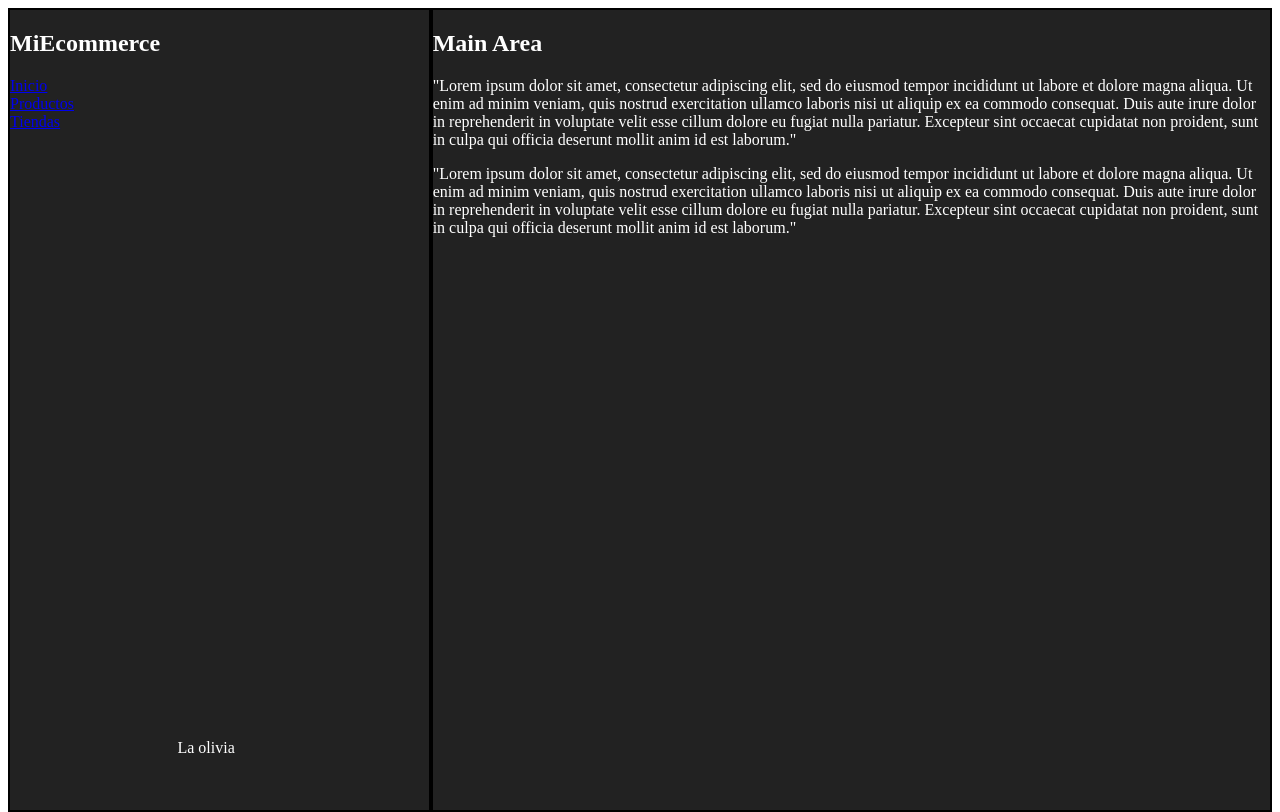
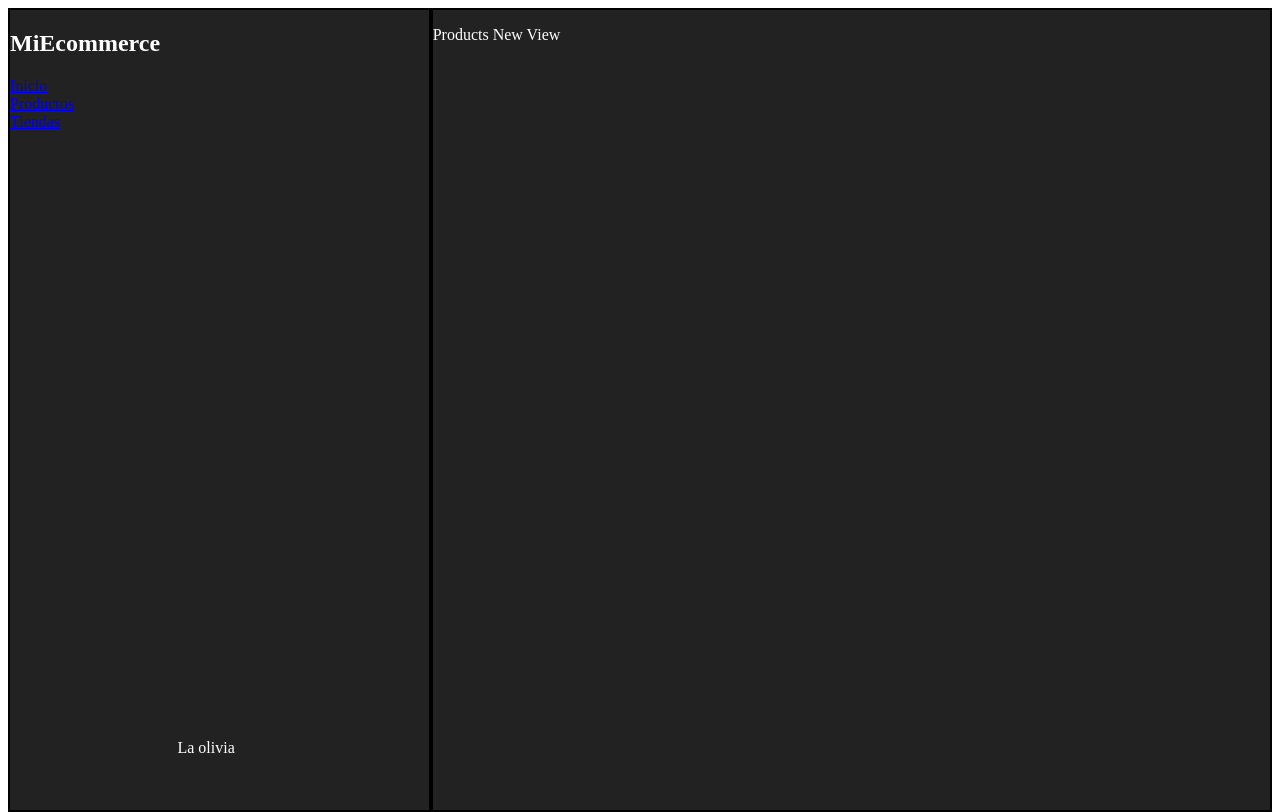
Before and after one commit to aamocca/sprint4ecommerce, a React (Create React App) app: page /products/new in a window 1280 px wide. Built offline with nearby package versions, Linux system fonts and the light colour scheme.

Commit message:
Visualización de objetos

```diff
--- a/src/components/MenuAdmin.js
+++ b/src/components/MenuAdmin.js
@@ -5,6 +5,11 @@ import Navbar from "./Navbar";
 import "../App.css";
 import "../header.css";
 import { GiHamburgerMenu } from "react-icons/gi";
+import ProductList from "../pages/Products/ProductsList/ProductsList";
+import ProductView from "../pages/Products/ProductView/ProductView";
+import ProductsNew from "../pages/Products/ProductsNew/ProductsNew";
+import Home from "../pages/Home/Home";
+import { Route, Routes } from "react-router-dom";
 
 const MenuAdmin = () => {
   const [showNav, setShowNav] = useState(false);
@@ -37,25 +42,12 @@ const MenuAdmin = () => {
           </div>
         </section>
         <section className="menus mainArea">
-          <h1>Main Area</h1>
-          <p>
-            "Lorem ipsum dolor sit amet, consectetur adipiscing elit, sed do
-            eiusmod tempor incididunt ut labore et dolore magna aliqua. Ut enim
-            ad minim veniam, quis nostrud exercitation ullamco laboris nisi ut
-            aliquip ex ea commodo consequat. Duis aute irure dolor in
-            reprehenderit in voluptate velit esse cillum dolore eu fugiat nulla
-            pariatur. Excepteur sint occaecat cupidatat non proident, sunt in
-            culpa qui officia deserunt mollit anim id est laborum."
-          </p>
-          <p>
-            "Lorem ipsum dolor sit amet, consectetur adipiscing elit, sed do
-            eiusmod tempor incididunt ut labore et dolore magna aliqua. Ut enim
-            ad minim veniam, quis nostrud exercitation ullamco laboris nisi ut
-            aliquip ex ea commodo consequat. Duis aute irure dolor in
-            reprehenderit in voluptate velit esse cillum dolore eu fugiat nulla
-            pariatur. Excepteur sint occaecat cupidatat non proident, sunt in
-            culpa qui officia deserunt mollit anim id est laborum."
-          </p>
+          <Routes>
+            <Route path="/products" element={<ProductList />} />
+            <Route path="/" element={<Home />} />
+            <Route path="/products/:id" element={<ProductView />} />
+            <Route path="/products/new" element={<ProductsNew />} />
+          </Routes>
         </section>
       </div>
     </>
```
